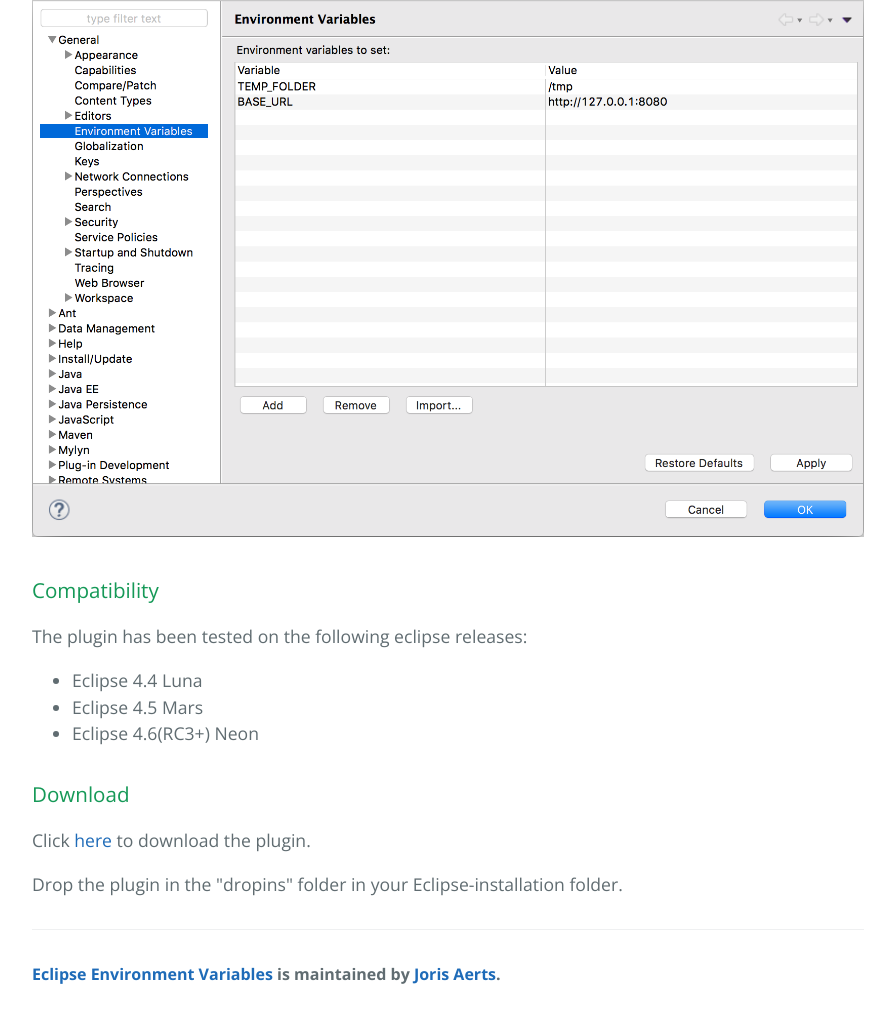
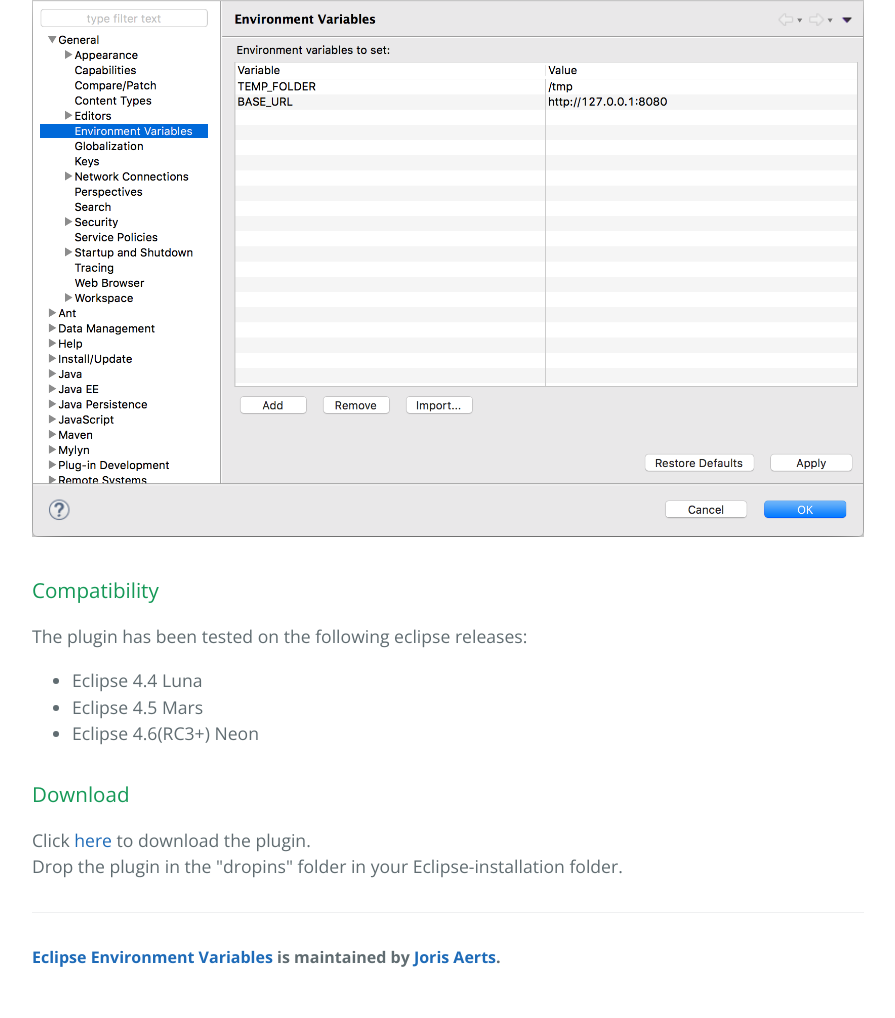
Before and after one commit to JorisAerts/Eclipse-Environment-Variables, a plain HTML site: page index.html in a window 1280 px wide. Shown: the part 582-1600 px from the top of the page, without its empty margins (192-1087 px from the left). Drawn offline with nearby package versions, Linux system fonts and the light colour scheme.

Commit message:
Update index.html

```diff
--- a/index.html
+++ b/index.html
@@ -33,8 +33,7 @@
         </ul></p>
       <h3>
         <a id="download" class="anchor" href="#download" aria-hidden="true"><span aria-hidden="true" class="octicon octicon-link"></span></a>Download</h3>
-        <p>Click <a href="https://github.com/JorisAerts/Eclipse-Environment-Variables/releases/latest">here</a> to download the plugin.</p>
-        <p>Drop the plugin in the "dropins" folder in your Eclipse-installation folder.</p>
+        <p>Click <a href="https://github.com/JorisAerts/Eclipse-Environment-Variables/releases/latest">here</a> to download the plugin.<br/>Drop the plugin in the "dropins" folder in your Eclipse-installation folder.</p>
       <footer class="site-footer">
         <span class="site-footer-owner"><a href="https://github.com/JorisAerts/Eclipse-Environment-Variables">Eclipse Environment Variables</a> is maintained by <a href="https://github.com/JorisAerts">Joris Aerts</a>.</span>
       </footer>
```
